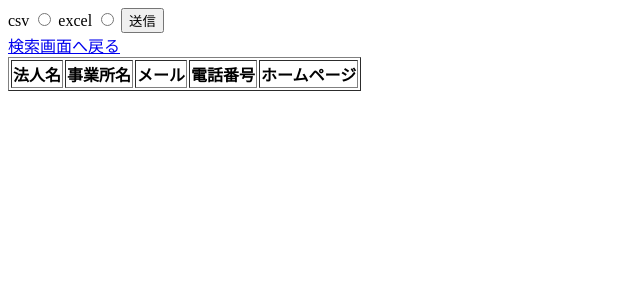
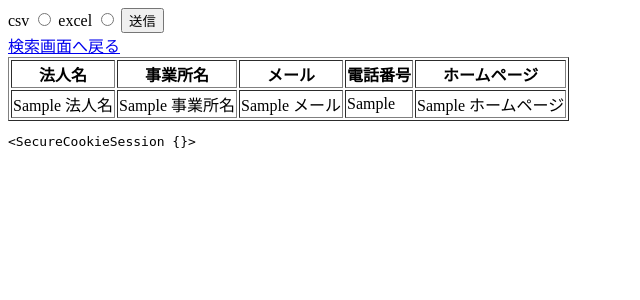
Before and after one commit to tanaka343/scraping_app, a Flask app: template templates/output.html in a window 1280 px wide. Shown: the top 300 px of the page, without its empty margins (0-640 px from the left). Run offline with Flask 3, Linux system fonts and the light colour scheme; the template is opened without the code that fills it: most values are stand-ins (such as "Sample title", 1, 10 or a date in 2020); lists and menus that the app fills with data are empty.

Commit message:
ループ部分修正

```diff
--- a/templates/output.html
+++ b/templates/output.html
@@ -11,7 +11,7 @@
             <input type="radio" id="excel" name="download" value="excel">
             <button type="submit">送信</button>
         </form>
-        <a href="index.html">検索画面へ戻る</a>
+        <a href="/">検索画面へ戻る</a>
         <table border="1">
             <tr>
                 <th>法人名</th>
@@ -20,16 +20,17 @@
                 <th>電話番号</th>
                 <th>ホームページ</th>
             </tr>
-            {% for i in range(num) %}
+            {% for facility in facility_list %}
             <tr>
-                <td>{{facility_list[i]['法人名']}}</td>
-                <td>{{facility_list[i]['事業所名']}}</td>
-                <td>{{facility_list[i]['メール']}}</td>
-                <td>{{facility_list[i]['電話']}}</td>
-                <td>{{facility_list[i]['ホームページ']}}</td>
+                <td>{{facility['法人名']}}</td>
+                <td>{{facility['事業所名']}}</td>
+                <td>{{facility['メール']}}</td>
+                <td>{{facility['電話']}}</td>
+                <td>{{facility['ホームページ']}}</td>
             </tr>
             {% endfor %}
         </table>
+        <pre>{{session}}</pre>
     {% endif %}
 
 
```
